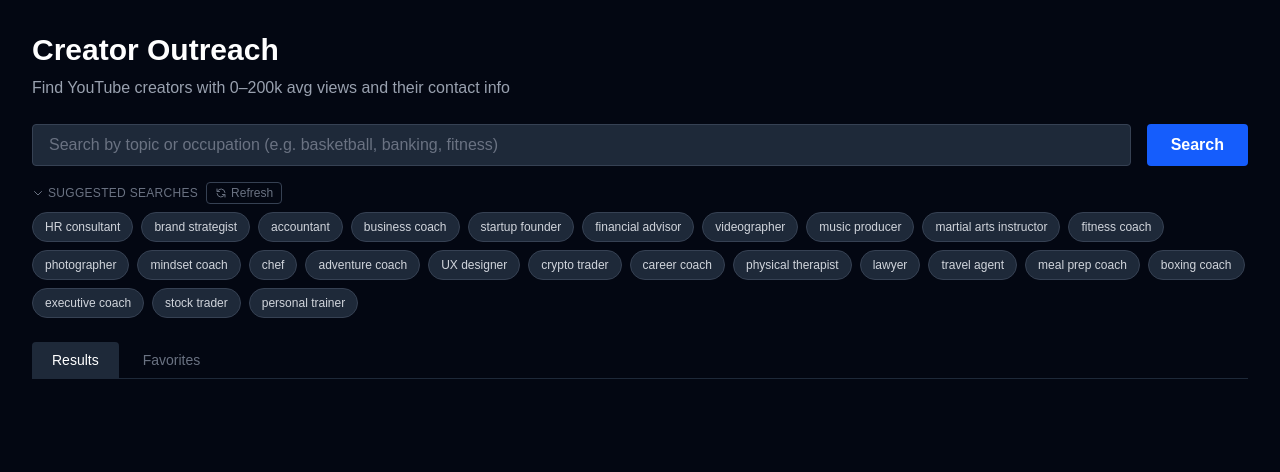
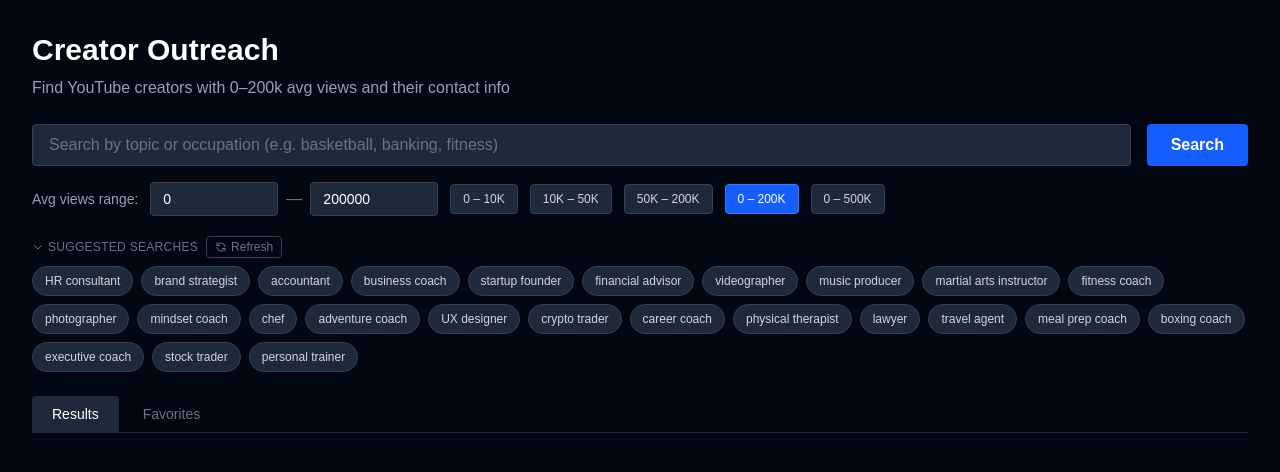
Before and after one commit to oinoilyd/creator-outreach, a Next.js app: page / in a window 1280 px wide. Shown: the top 472 px of the page. Built offline with nearby package versions, Linux system fonts and the light colour scheme.

Commit message:
add min/max avg views filter with preset buttons, validated in search

```diff
--- a/app/api/search/route.ts
+++ b/app/api/search/route.ts
@@ -153,6 +153,8 @@ export async function GET(req: NextRequest) {
   const { searchParams } = new URL(req.url)
   const keyword = searchParams.get('keyword')
   const maxResults = parseInt(searchParams.get('maxResults') || '50')
+  const minViews = parseInt(searchParams.get('minViews') || '0')
+  const maxViews = parseInt(searchParams.get('maxViews') || '200000')
 
   if (!keyword) return NextResponse.json({ error: 'keyword is required' }, { status: 400 })
 
@@ -182,7 +184,7 @@ export async function GET(req: NextRequest) {
         const channel = await yt.getChannel(channelId)
         const videosPage = await channel.getVideos()
         const { avgViews, videoTitles } = extractVideoData(videosPage)
-        if (avgViews === -1 || avgViews > 200000) continue
+        if (avgViews === -1 || avgViews < minViews || avgViews > maxViews) continue
 
         let email = ''
         const socials: Record<string, string> = { instagram: '', twitter: '', tiktok: '', linkedin: '', website: '' }
--- a/app/page.tsx
+++ b/app/page.tsx
@@ -215,6 +215,8 @@ function CreatorTable({
 export default function Home() {
   const [keyword, setKeyword] = useState('')
   const maxResults = 50
+  const [minViews, setMinViews] = useState(0)
+  const [maxViews, setMaxViews] = useState(200000)
   const [creators, setCreators] = useState<Creator[]>([])
   const [loading, setLoading] = useState(false)
   const [status, setStatus] = useState('')
@@ -262,7 +264,7 @@ export default function Home() {
     setActiveTab('results')
     setStatus('Searching YouTube...')
     try {
-      const res = await fetch(`/api/search?keyword=${encodeURIComponent(kw)}&maxResults=${maxResults}`)
+      const res = await fetch(`/api/search?keyword=${encodeURIComponent(kw)}&maxResults=${maxResults}&minViews=${minViews}&maxViews=${maxViews}`)
       const data = await res.json()
       if (data.error) { setStatus(`Error: ${data.error}`); return }
       setCreators(data.channels)
@@ -343,6 +345,45 @@ export default function Home() {
           )}
         </div>
 
+        {/* View range filter */}
+        <div className="flex items-center gap-3 mb-5 flex-wrap">
+          <span className="text-sm text-gray-400">Avg views range:</span>
+          <div className="flex items-center gap-2">
+            <input
+              type="number"
+              min={0}
+              value={minViews}
+              onChange={e => setMinViews(Math.max(0, parseInt(e.target.value) || 0))}
+              className="w-32 bg-gray-800 border border-gray-700 rounded px-3 py-1.5 text-sm text-white focus:outline-none focus:border-blue-500"
+              placeholder="Min"
+            />
+            <span className="text-gray-500">—</span>
+            <input
+              type="number"
+              min={0}
+              value={maxViews}
+              onChange={e => setMaxViews(Math.max(0, parseInt(e.target.value) || 0))}
+              className="w-32 bg-gray-800 border border-gray-700 rounded px-3 py-1.5 text-sm text-white focus:outline-none focus:border-blue-500"
+              placeholder="Max"
+            />
+          </div>
+          {[
+            { label: '0 – 10K', min: 0, max: 10000 },
+            { label: '10K – 50K', min: 10000, max: 50000 },
+            { label: '50K – 200K', min: 50000, max: 200000 },
+            { label: '0 – 200K', min: 0, max: 200000 },
+            { label: '0 – 500K', min: 0, max: 500000 },
+          ].map(p => (
+            <button
+              key={p.label}
+              onClick={() => { setMinViews(p.min); setMaxViews(p.max) }}
+              className={`text-xs px-3 py-1.5 rounded border transition-colors ${minViews === p.min && maxViews === p.max ? 'bg-blue-600 border-blue-500 text-white' : 'bg-gray-800 border-gray-700 text-gray-300 hover:border-gray-500'}`}
+            >
+              {p.label}
+            </button>
+          ))}
+        </div>
+
         {/* Suggestions bar */}
         <div className="mb-6">
           <div className="flex items-center gap-2 mb-2">
```
